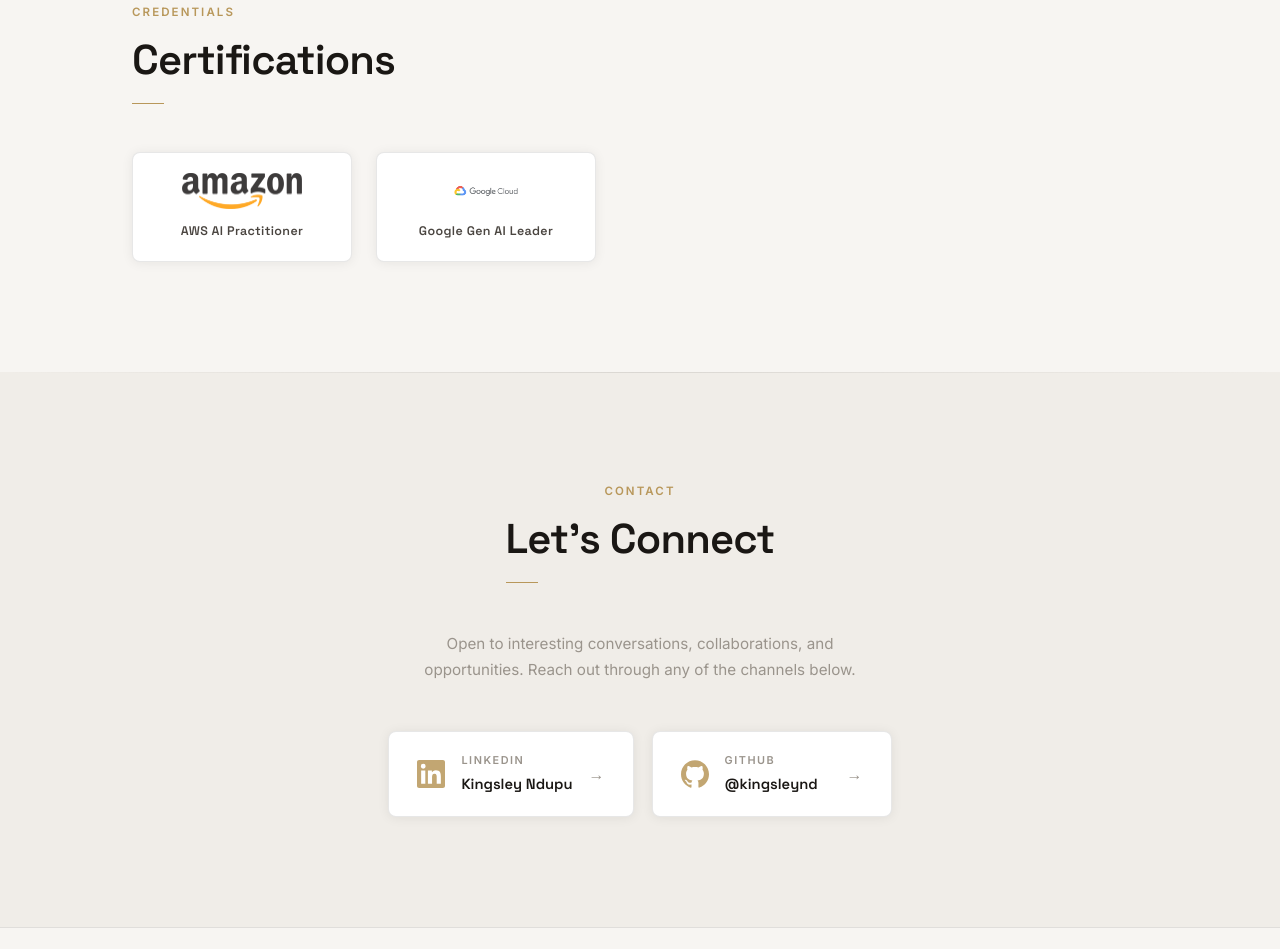
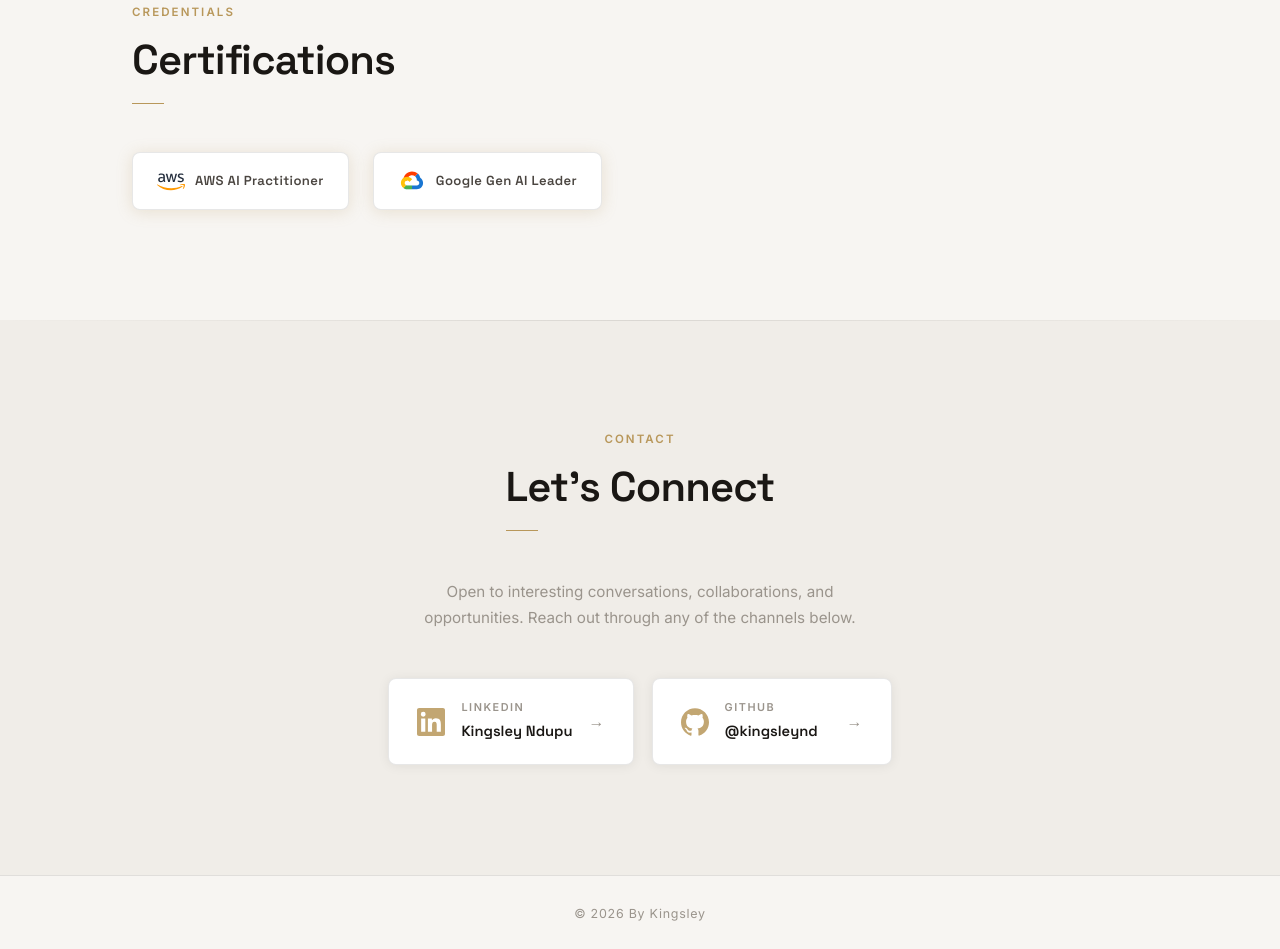
Before and after one commit to KingsleyND/portfolio, a plain HTML site: page docs/index.html in a window 1280 px wide. Shown: the part 3253-4202 px from the top of the page. Drawn offline with Linux system fonts and the light colour scheme.

Commit message:
certs section refine

```diff
--- a/docs/index.html
+++ b/docs/index.html
@@ -172,12 +172,12 @@
       <div class="cert__grid">
 
         <div class="cert-card">
-          <img src="images/Amazon_logo.svg.png" alt="AWS" class="cert-card__logo" />
+          <img src="images/icons8-aws.svg" alt="AWS" class="cert-card__logo" />
           <span class="cert-card__name">AWS AI Practitioner</span>
         </div>
 
         <div class="cert-card">
-          <img src="images/Google-Cloud-Logo.png" alt="Google Cloud" class="cert-card__logo" />
+          <img src="images/icons8-google-cloud.svg" alt="Google Cloud" class="cert-card__logo" />
           <span class="cert-card__name">Google Gen AI Leader</span>
         </div>
 
--- a/docs/style.css
+++ b/docs/style.css
@@ -566,43 +566,38 @@ ul { list-style: none; }
 
 .cert-card {
   display: flex;
-  flex-direction: column;
+  flex-direction: row;
   align-items: center;
   justify-content: center;
-  gap: 12px;
-  padding: 20px 32px;
-  width: 220px;
+  gap: 10px;
+  padding: 14px 24px;
+  width: auto;
   background: var(--bg-card);
   border: 1px solid var(--border);
   border-radius: var(--radius-md);
-  box-shadow: var(--shadow-card);
+  box-shadow: 0 2px 16px var(--gold-strong);
   transition: border-color var(--transition), box-shadow var(--transition), transform var(--transition);
 }
 .cert-card:hover {
   border-color: var(--border-hover);
-  box-shadow: var(--shadow-hover);
+  box-shadow: 0 8px 32px var(--gold-strong);
   transform: translateY(-2px);
 }
 
 .cert-card__logo {
-  height: 36px;
-  width: auto;
-  max-width: 120px;
+  height: 28px;
+  width: 28px;
   object-fit: contain;
-  opacity: 0.85;
-}
-[data-theme="dark"] .cert-card__logo {
-  filter: brightness(0) invert(1);
-  opacity: 0.75;
+  flex-shrink: 0;
 }
 
 .cert-card__name {
   font-family: var(--font-display);
-  font-size: 0.78rem;
+  font-size: 0.82rem;
   font-weight: 600;
   color: var(--text-secondary);
-  text-align: center;
   letter-spacing: 0.03em;
+  white-space: nowrap;
 }
 
 /* =============================================
```
Also changed, not shown: docs/images/Amazon_logo.svg.png (deleted), docs/images/Google-Cloud-Logo.png (deleted), docs/images/icons8-aws darkmode.svg (added), docs/images/icons8-aws.svg (added), docs/images/icons8-google-cloud.svg (added).
